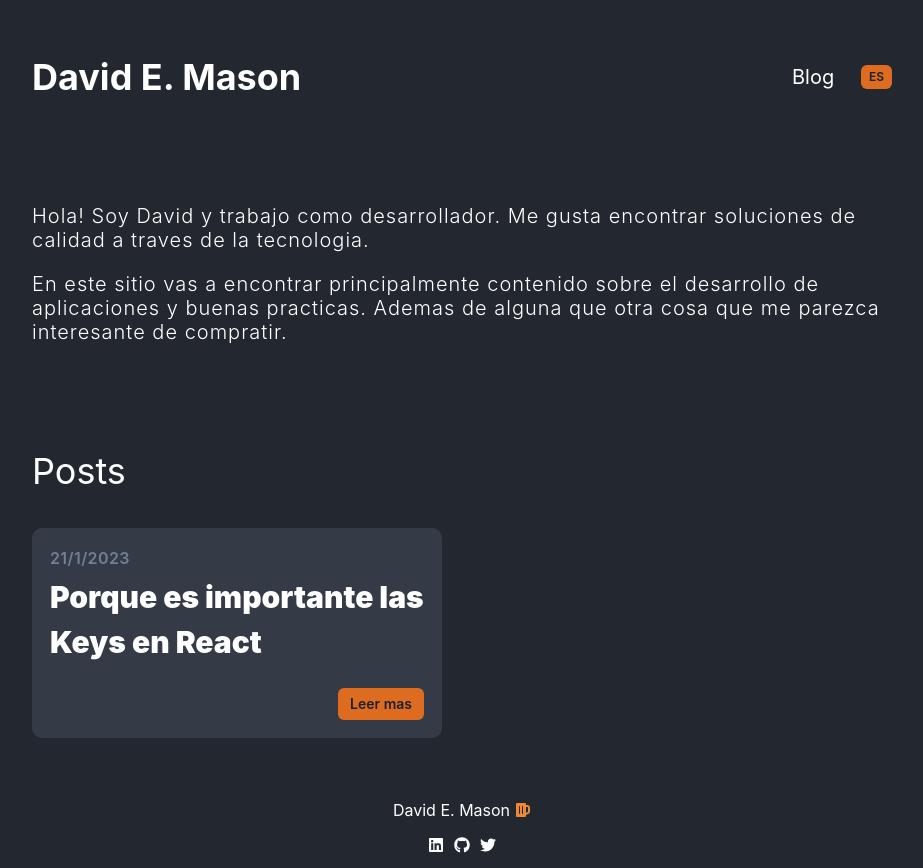
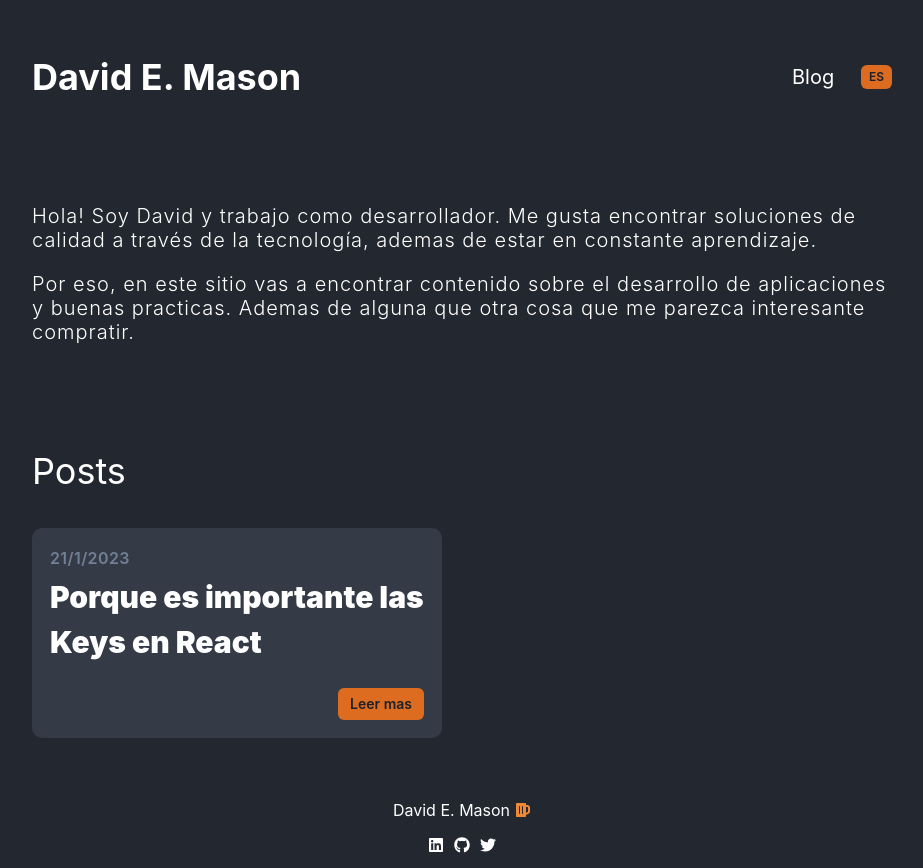
Before and after one commit to emamasonn/my-page, a React (Create React App) app: page / in a window 1280 px wide. Shown: the whole page, without its empty margins (178-1101 px from the left). Built offline with nearby package versions, Linux system fonts and the light colour scheme.

Commit message:
home page translation

```diff
--- a/src/components/PostCard.tsx
+++ b/src/components/PostCard.tsx
@@ -73,7 +73,9 @@ const PostCard = ({ date, id }: PostCardProps) => {
                 borderColor: "#bec3c9",
               }}
             >
-              <Link to={`/post/${id}`}>Leer mas</Link>
+              <Link to={`/post/${id}`}>
+                {i18n({ id: `buttonText.readMore` })}
+              </Link>
             </Button>
           </Flex>
         </Flex>
--- a/src/intl/messages/en.json
+++ b/src/intl/messages/en.json
@@ -1,5 +1,12 @@
 {
   "titles": {
     "whyIsImportTheKeysInReact": "Why is important the Keys in React"
+  },
+  "buttonText": {
+    "readMore": "Read more"
+  },
+  "home": {
+    "firstText": "Hi! I’m David and I work as a developer. I like to find quality solutions through technology, also I always like to be in constant learning.",
+    "secondText": "Therefore, in this site you will find information about application development and best practices. Also, something that I find interesting to share with you."
   }
 }
--- a/src/intl/messages/es.json
+++ b/src/intl/messages/es.json
@@ -1,5 +1,12 @@
 {
   "titles": {
     "whyIsImportTheKeysInReact": "Porque es importante las Keys en React"
+  },
+  "buttonText": {
+    "readMore": "Leer mas"
+  },
+  "home": {
+    "firstText": "Hola! Soy David y trabajo como desarrollador. Me gusta encontrar soluciones de calidad a través de la tecnología, ademas de estar en constante aprendizaje.",
+    "secondText": "Por eso, en este sitio vas a encontrar contenido sobre el desarrollo de aplicaciones y buenas practicas. Ademas de alguna que otra cosa que me parezca interesante compratir."
   }
 }
--- a/src/pages/Home.tsx
+++ b/src/pages/Home.tsx
@@ -1,9 +1,12 @@
 import { Flex, SimpleGrid, Text } from "@chakra-ui/react";
 import React from "react";
+import { useIntl } from "react-intl";
 import PostCard from "../components/PostCard";
 import { dataPosts } from "../dataPosts";
 
 const Home = () => {
+  const { formatMessage: i18n } = useIntl();
+
   return (
     <>
       <Flex
@@ -15,14 +18,9 @@ const Home = () => {
         fontWeight="300"
       >
         <Text fontSize={["md", "xl"]} mb="20px" lineHeight="24px">
-          Hola! Soy David y trabajo como desarrollador. Me gusta encontrar
-          soluciones de calidad a traves de la tecnologia.
+          {i18n({ id: `home.firstText` })}
         </Text>
-        <Text fontSize={["md", "xl"]}>
-          En este sitio vas a encontrar principalmente contenido sobre el
-          desarrollo de aplicaciones y buenas practicas. Ademas de alguna que
-          otra cosa que me parezca interesante de compratir.
-        </Text>
+        <Text fontSize={["md", "xl"]}>{i18n({ id: `home.secondText` })}</Text>
       </Flex>
       <Flex
         justifyContent="center"
```
